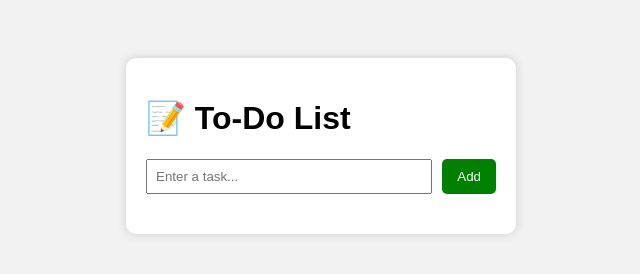
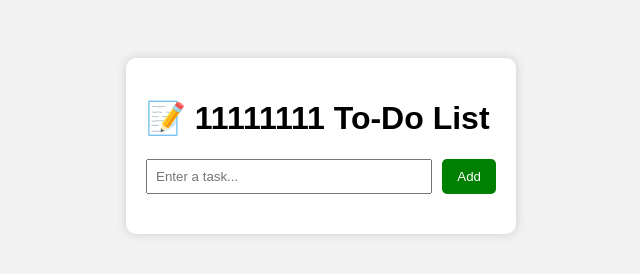
Before and after one commit to Siddarth075/ToDoList, a plain HTML site: page index.html in a window 1280 px wide. Shown: the whole page, without its empty margins (319-959 px from the left). Drawn offline with Linux system fonts and the light colour scheme.

Commit message:
Update index.html

```diff
--- a/index.html
+++ b/index.html
@@ -8,7 +8,7 @@
 <body>
 
     <div class="container">
-        <h1>📝 To-Do List</h1>
+        <h1>📝 11111111 To-Do List</h1>
 
         <div class="input-row">
             <input type="text" id="taskInput" placeholder="Enter a task...">
```
